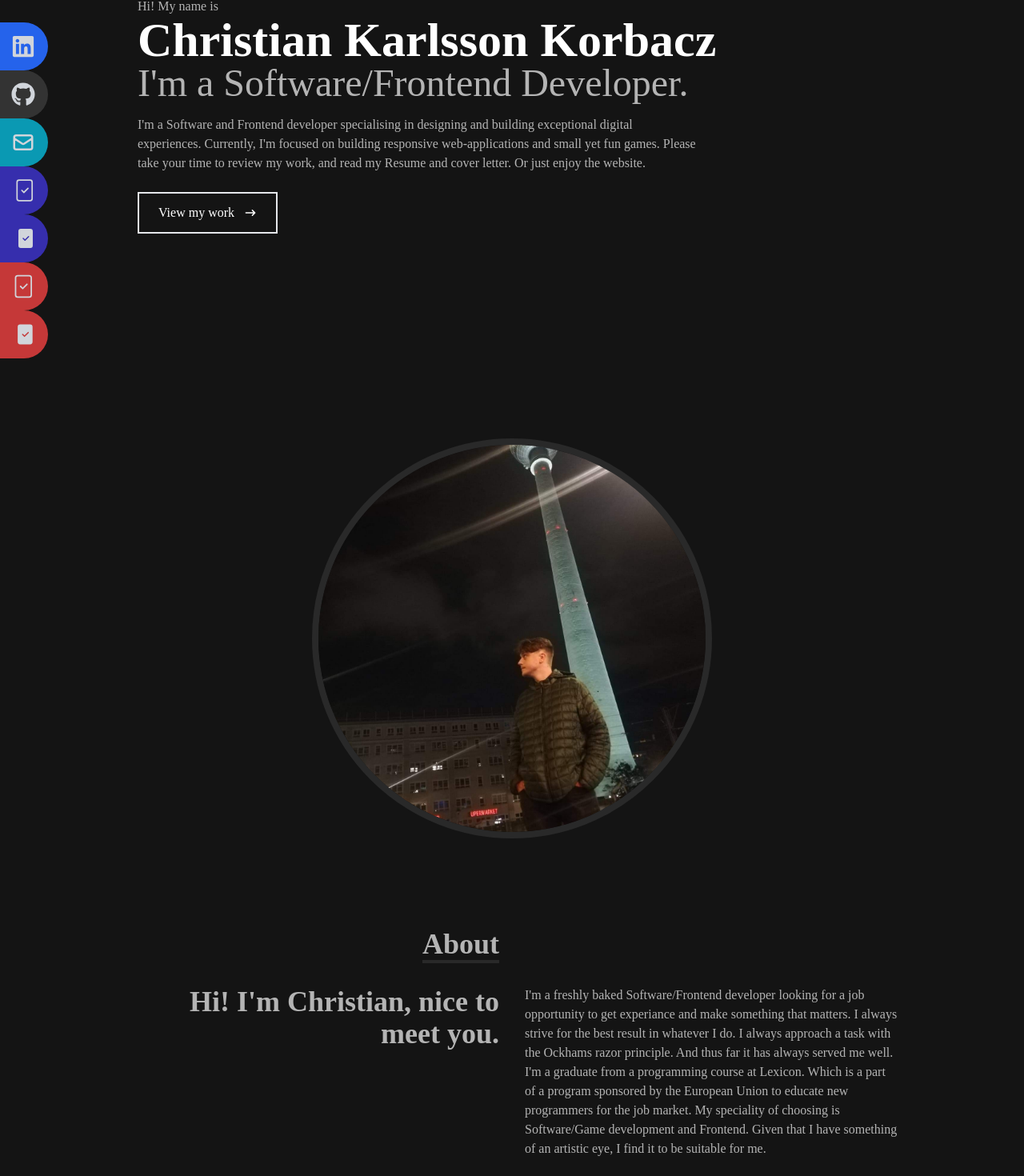
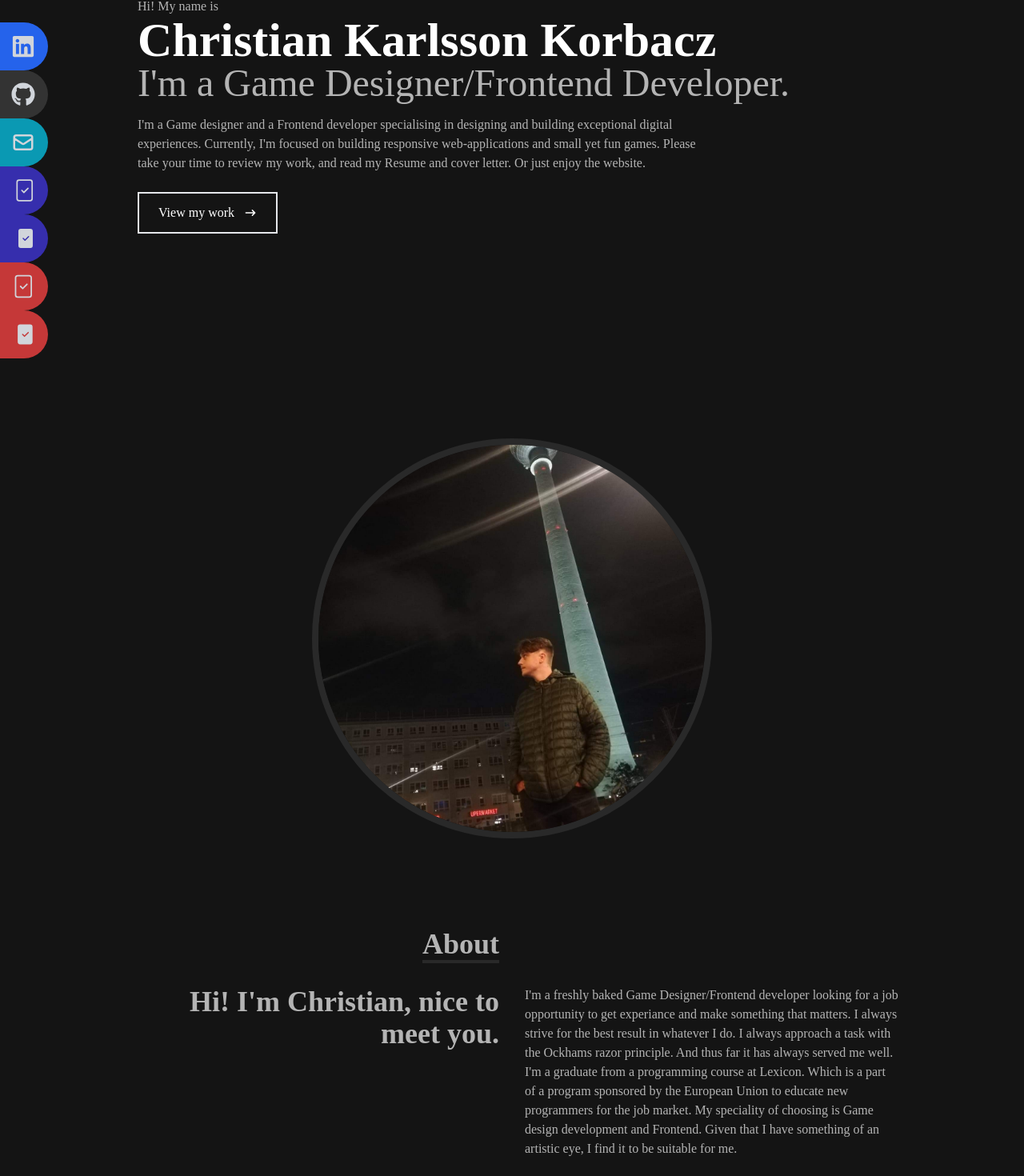
Before and after one commit to BarilChaton/CKK, a React (Create React App) app: page / in a window 1280 px wide. Shown: the part 252-1722 px from the top of the page at 80% size. Built offline with nearby package versions, Linux system fonts and the light colour scheme; the HTML template or start-up script is replaced by a standard one.

Commit message:
fixed some wrong info on about and home

```diff
--- a/src/components/About.jsx
+++ b/src/components/About.jsx
@@ -21,10 +21,10 @@ const About = () => {
                 </div>
                 <div className='mb-10'>
                 <p className='mb-40'>
-                    I'm a freshly baked Software/Frontend developer looking for a job opportunity to get experiance and make something that matters.
+                    I'm a freshly baked Game Designer/Frontend developer looking for a job opportunity to get experiance and make something that matters.
                     I always strive for the best result in whatever I do. I always approach a task with the Ockhams razor principle. And thus far it has always served me well.
                     I'm a graduate from a programming course at Lexicon. Which is a part of a program sponsored by the European Union to educate new programmers for the job market.
-                    My speciality of choosing is Software/Game development and Frontend. Given that I have something of an artistic eye, I find it to be suitable for me.
+                    My speciality of choosing is Game design development and Frontend. Given that I have something of an artistic eye, I find it to be suitable for me.
                   </p>
                 </div>
               </div>
--- a/src/components/Home.jsx
+++ b/src/components/Home.jsx
@@ -10,8 +10,8 @@ const Home = () => {
         <div className='max-w-[1000px] mx-auto px-8 flex flex-col justify-center h-full'>
             <p className='text-[#b4b4b4]'>Hi! My name is</p>
             <h1 className='text-4xl sm:text-6xl font-bold text-white'>Christian Karlsson Korbacz</h1>
-            <h2 className='text-3xl sm:text-5xl text-[#b4b4b4]'>I'm a Software/Frontend Developer.</h2>
-            <p className='text-[#b4b4b4] py-4 max-w-[700px]'>I'm a Software and Frontend developer specialising in designing and building
+            <h2 className='text-3xl sm:text-5xl text-[#b4b4b4]'>I'm a Game Designer/Frontend Developer.</h2>
+            <p className='text-[#b4b4b4] py-4 max-w-[700px]'>I'm a Game designer and a Frontend developer specialising in designing and building
             exceptional digital experiences. Currently, I'm focused on building responsive web-applications
             and small yet fun games. Please take your time to review my work, and read my Resume and cover letter. Or just enjoy the website.</p>
             <div>
```
